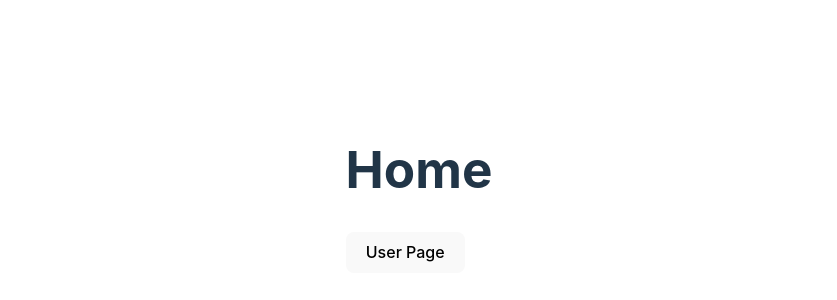
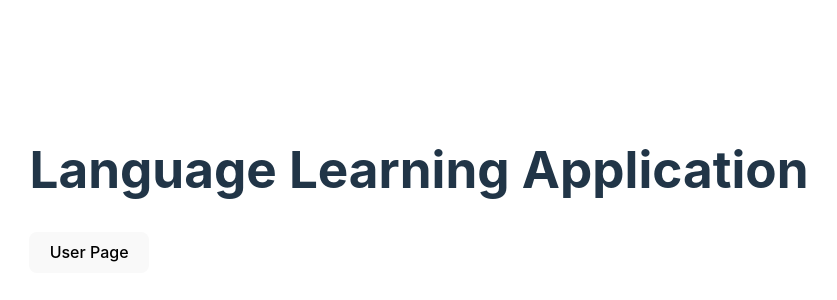
Before and after one commit to rueire/Fullstack-Project, a React (Vite) app in the folder frontend/: page / in a window 1280 px wide. Shown: the part 210-510 px from the top of the page, without its empty margins (221-1058 px from the left). Built offline with nearby package versions, Linux system fonts and the light colour scheme.

Commit message:
edit: App.jsx
text changes

```diff
--- a/frontend/src/App.jsx
+++ b/frontend/src/App.jsx
@@ -7,10 +7,9 @@ import ButtonLink from './components/Buttonlink';
 function App() {
 
   function HomeView() {
-
     return<>
     <form className='main-form'>
-      <h1>Home</h1>
+      <h1>Language Learning Application</h1>
       <div className='home-buttons'>
           <ButtonLink to="/user">User Page</ButtonLink>
           {/* <button id='admin'>Admin Material</button> */}
```
